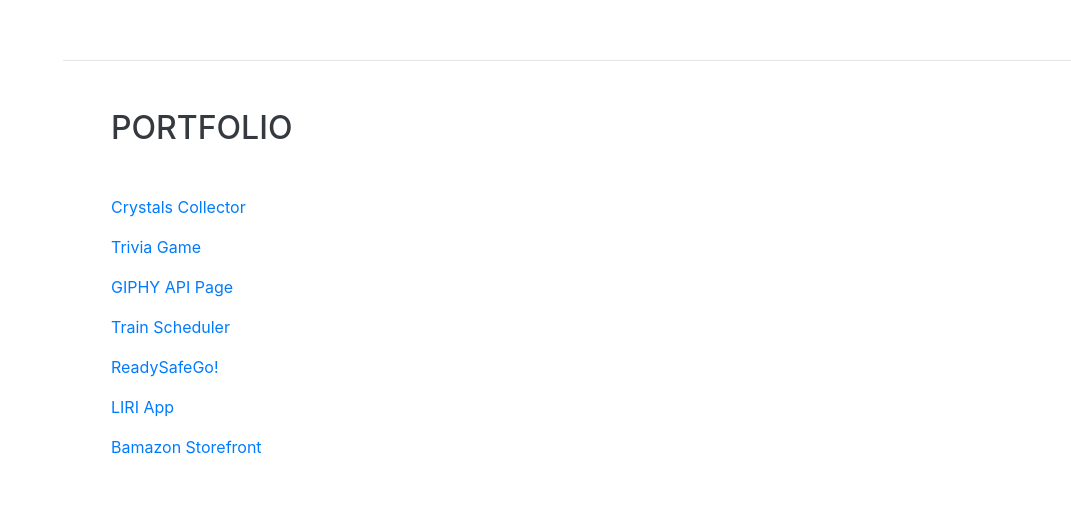
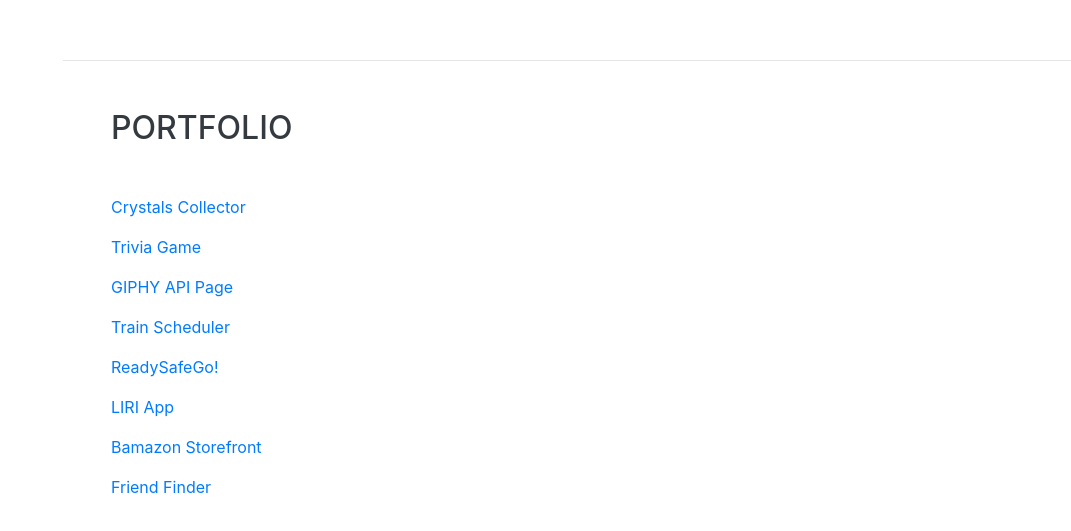
Before and after one commit to jamiesumner/portfolio, a website with bundled scripts: page index.html in a window 1280 px wide. Shown: the part 3143-3674 px from the top of the page, without its empty margins (209-1280 px from the left). Built offline with nearby package versions, Linux system fonts and the light colour scheme; a web font is replaced by a local one.

Commit message:
added friend-finder to portfolio

```diff
--- a/index.html
+++ b/index.html
@@ -182,6 +182,7 @@
         <p><a href="https://dianmak.github.io/project1group5/">ReadySafeGo!</a></p>
         <p><a href="https://github.com/jamiesumner/liri-node-app">LIRI App</a></p>
         <p><a href="https://github.com/jamiesumner/bamazon">Bamazon Storefront</a></p>
+        <p><a href="https://jamiesumner.github.io/friend-finder/">Friend Finder</a></p>
       </div>
 
   </div>
```
